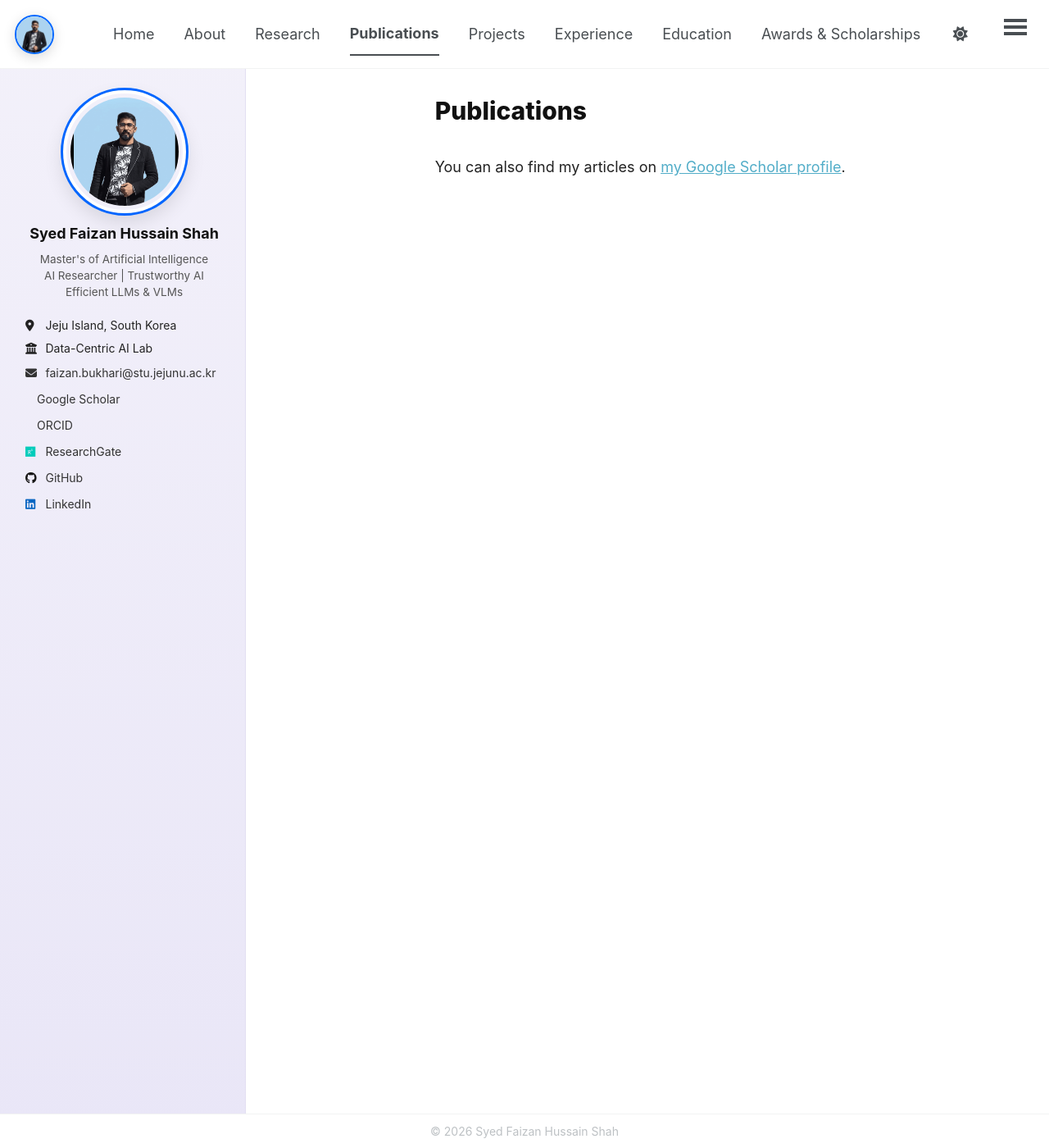
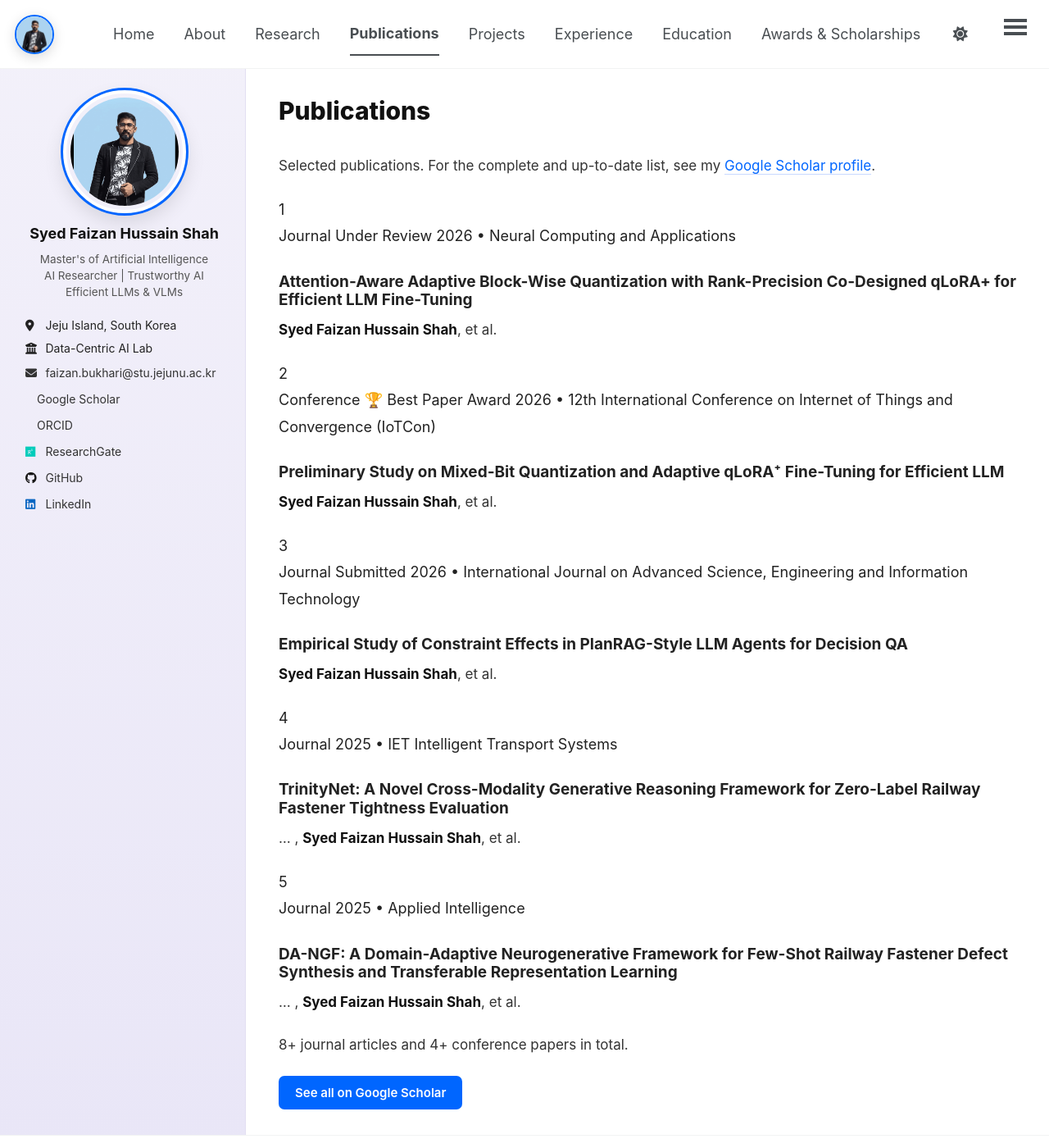
Before and after one commit to Fazi743/Fazi743.github.io, a Jekyll site: the page built from _pages/publications.html, in a window 1280 px wide and 1400 px high. Shown: the whole window at 82% size. Built offline with Jekyll 4.4.1, drawn with Linux system fonts in a browser that asks for light colours; a style sheet for code colours, icons or effects is not loaded.

Commit message:
Update publications.html

```diff
--- a/_pages/publications.html
+++ b/_pages/publications.html
@@ -1,33 +1,81 @@
 ---
-layout: archive
+layout: single
 title: "Publications"
 permalink: /publications/
 author_profile: true
 ---
 
-{% if site.author.googlescholar %}
-  <div class="wordwrap">You can also find my articles on <a href="{{site.author.googlescholar}}">my Google Scholar profile</a>.</div>
-{% endif %}
+<p class="pub-intro">Selected publications. For the complete and up-to-date list, see my
+<a href="https://scholar.google.com/citations?user=D_xqBaoAAAAJ&hl=en" target="_blank" rel="noopener">Google Scholar profile</a>.</p>
 
-{% include base_path %}
+<div class="pub-list">
 
-<!-- New style rendering if publication categories are defined -->
-{% if site.publication_category %}
-  {% for category in site.publication_category  %}
-    {% assign title_shown = false %}
-    {% for post in site.publications reversed %}
-      {% if post.category != category[0] %}
-        {% continue %}
-      {% endif %}
-      {% unless title_shown %}
-        <h2>{{ category[1].title }}</h2><hr />
-        {% assign title_shown = true %}
-      {% endunless %}
-      {% include archive-single.html %}
-    {% endfor %}
-  {% endfor %}
-{% else %}
-  {% for post in site.publications reversed %}
-    {% include archive-single.html %}
-  {% endfor %}
-{% endif %}
+<div class="pub">
+  <div class="pub-num">1</div>
+  <div class="pub-body">
+    <div class="pub-meta">
+      <span class="pub-type pub-type--journal">Journal</span>
+      <span class="pub-status pub-status--review">Under Review</span>
+      <span class="pub-venue">2026 • Neural Computing and Applications</span>
+    </div>
+    <h3 class="pub-title">Attention-Aware Adaptive Block-Wise Quantization with Rank-Precision Co-Designed qLoRA+ for Efficient LLM Fine-Tuning</h3>
+    <p class="pub-authors"><strong>Syed Faizan Hussain Shah</strong>, et al.</p>
+  </div>
+</div>
+
+<div class="pub">
+  <div class="pub-num">2</div>
+  <div class="pub-body">
+    <div class="pub-meta">
+      <span class="pub-type pub-type--conf">Conference</span>
+      <span class="pub-status pub-status--award">🏆 Best Paper Award</span>
+      <span class="pub-venue">2026 • 12th International Conference on Internet of Things and Convergence (IoTCon)</span>
+    </div>
+    <h3 class="pub-title">Preliminary Study on Mixed-Bit Quantization and Adaptive qLoRA⁺ Fine-Tuning for Efficient LLM</h3>
+    <p class="pub-authors"><strong>Syed Faizan Hussain Shah</strong>, et al.</p>
+  </div>
+</div>
+
+<div class="pub">
+  <div class="pub-num">3</div>
+  <div class="pub-body">
+    <div class="pub-meta">
+      <span class="pub-type pub-type--journal">Journal</span>
+      <span class="pub-status pub-status--review">Submitted</span>
+      <span class="pub-venue">2026 • International Journal on Advanced Science, Engineering and Information Technology</span>
+    </div>
+    <h3 class="pub-title">Empirical Study of Constraint Effects in PlanRAG-Style LLM Agents for Decision QA</h3>
+    <p class="pub-authors"><strong>Syed Faizan Hussain Shah</strong>, et al.</p>
+  </div>
+</div>
+
+<div class="pub">
+  <div class="pub-num">4</div>
+  <div class="pub-body">
+    <div class="pub-meta">
+      <span class="pub-type pub-type--journal">Journal</span>
+      <span class="pub-venue">2025 • IET Intelligent Transport Systems</span>
+    </div>
+    <h3 class="pub-title">TrinityNet: A Novel Cross-Modality Generative Reasoning Framework for Zero-Label Railway Fastener Tightness Evaluation</h3>
+    <p class="pub-authors">… , <strong>Syed Faizan Hussain Shah</strong>, et al.</p>
+  </div>
+</div>
+
+<div class="pub">
+  <div class="pub-num">5</div>
+  <div class="pub-body">
+    <div class="pub-meta">
+      <span class="pub-type pub-type--journal">Journal</span>
+      <span class="pub-venue">2025 • Applied Intelligence</span>
+    </div>
+    <h3 class="pub-title">DA-NGF: A Domain-Adaptive Neurogenerative Framework for Few-Shot Railway Fastener Defect Synthesis and Transferable Representation Learning</h3>
+    <p class="pub-authors">… , <strong>Syed Faizan Hussain Shah</strong>, et al.</p>
+  </div>
+</div>
+
+</div>
+
+<div class="pub-more">
+  <p>8+ journal articles and 4+ conference papers in total.</p>
+  <a class="btn btn-primary" href="https://scholar.google.com/citations?user=D_xqBaoAAAAJ&hl=en" target="_blank" rel="noopener"><i class="ai ai-google-scholar"></i> See all on Google Scholar</a>
+</div>
```
